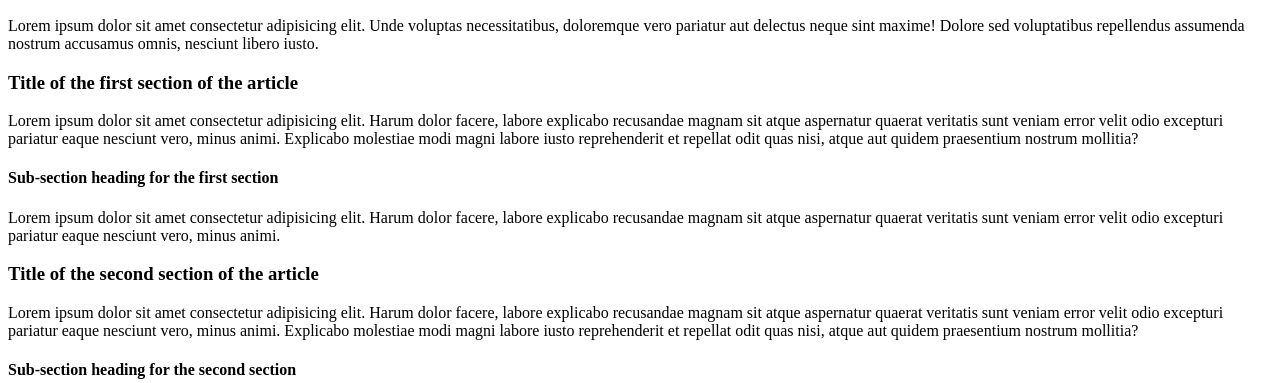
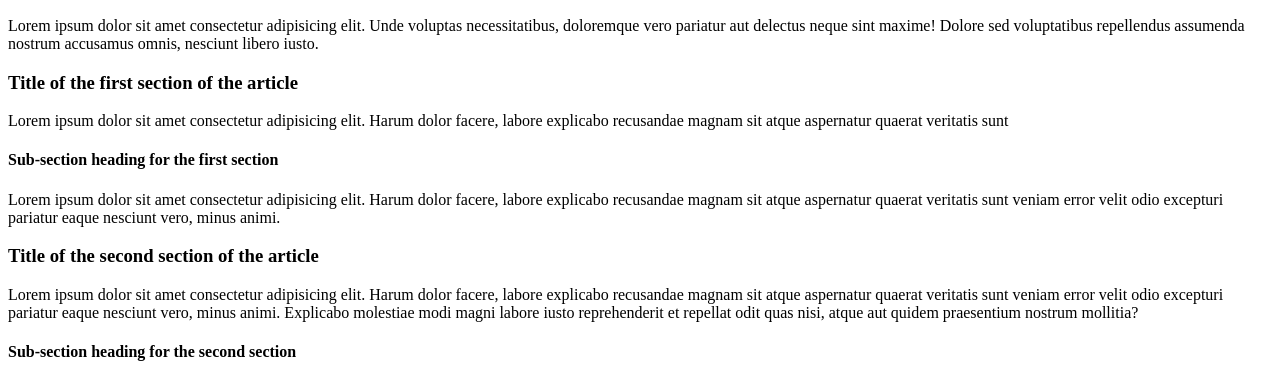
Before and after one commit to IvaZach/tutorial, a plain HTML site: page index.html in a window 1280 px wide. Shown: the part 110-493 px from the top of the page. Drawn offline with Linux system fonts and the light colour scheme.

Commit message:
Изменение текста

```diff
--- a/index.html
+++ b/index.html
@@ -21,9 +21,7 @@
 <p>
   Lorem ipsum dolor sit amet consectetur adipisicing elit. Harum dolor facere,
   labore explicabo recusandae magnam sit atque aspernatur quaerat veritatis sunt
-  veniam error velit odio excepturi pariatur eaque nesciunt vero, minus animi.
-  Explicabo molestiae modi magni labore iusto reprehenderit et repellat odit
-  quas nisi, atque aut quidem praesentium nostrum mollitia?
+
 </p>
 
 <h4>Sub-section heading for the first section</h4>
```
